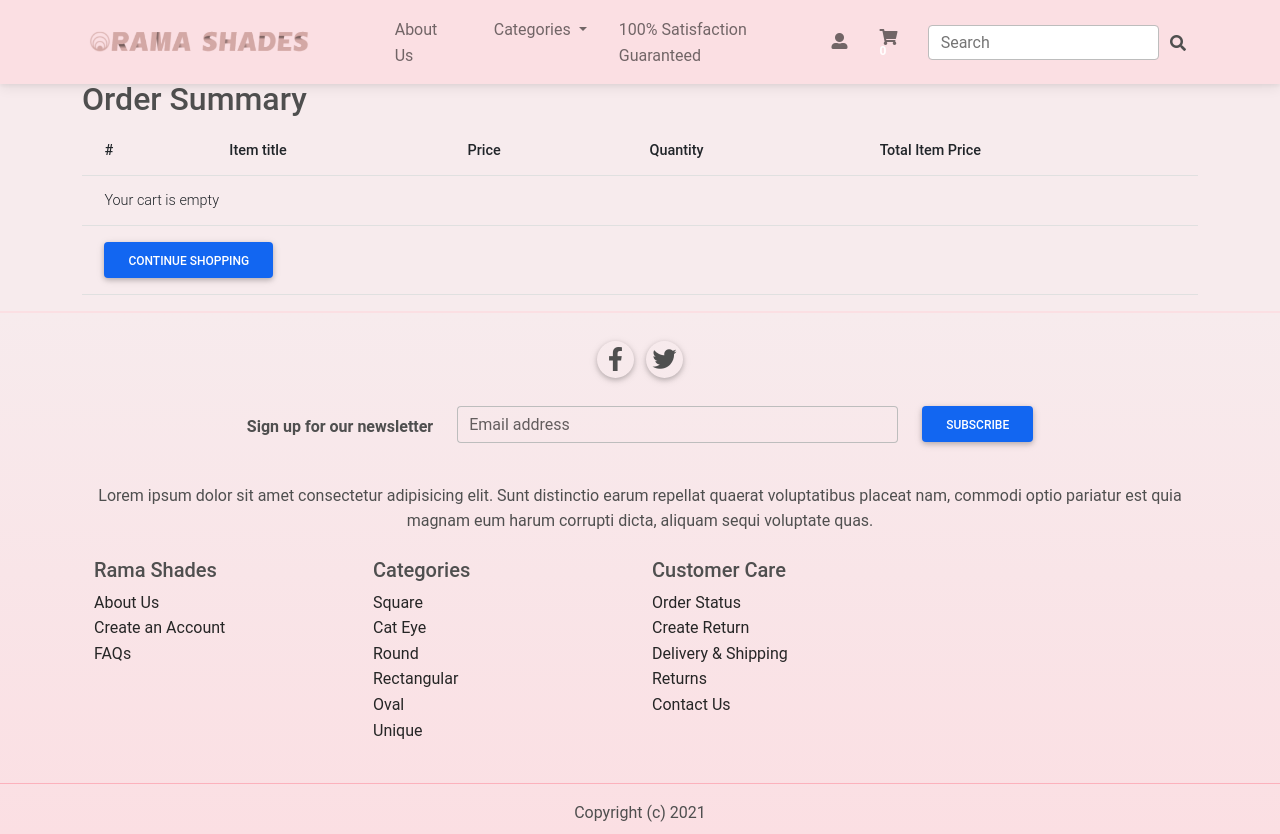
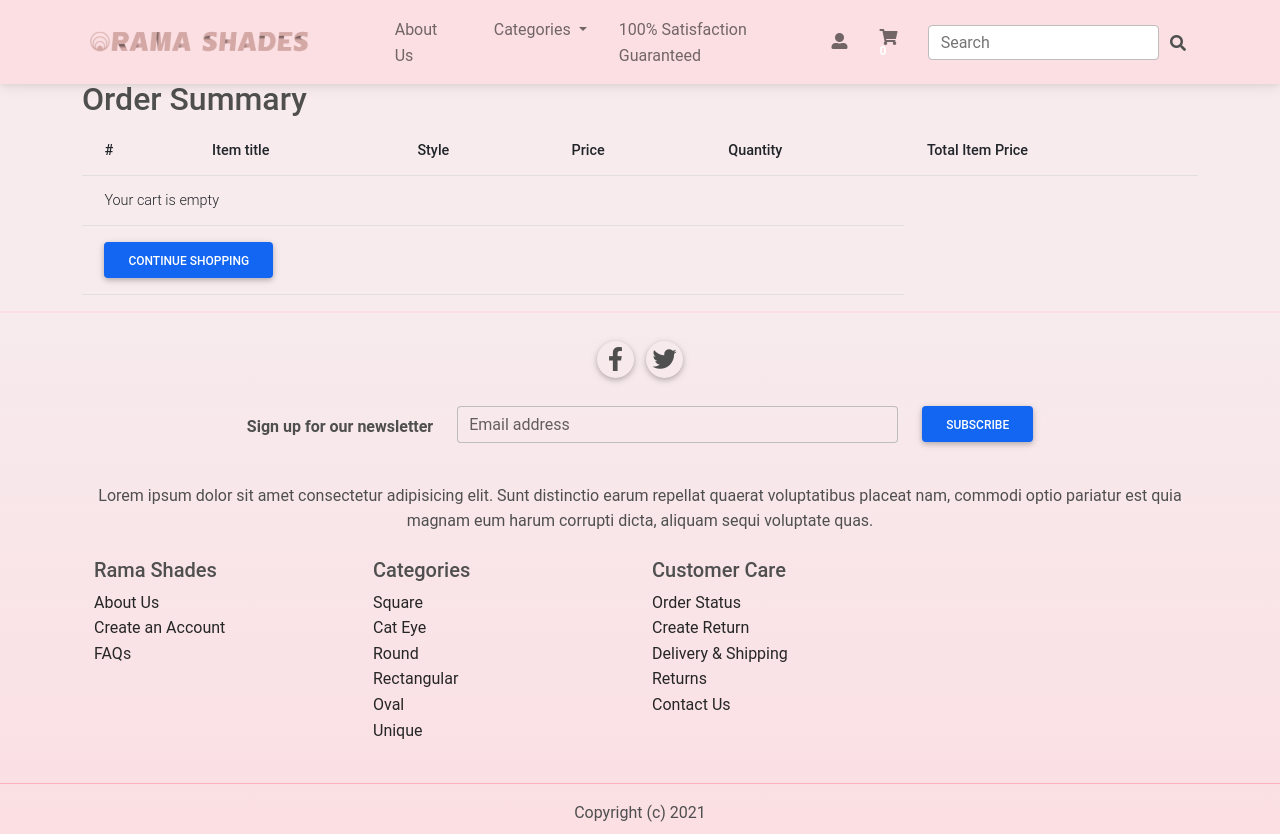
Before and after one commit to neoToad/rama_shades, a Django app: page /order-summary/ in a window 1280 px wide. Run offline with Django 3.2, Linux system fonts and the light colour scheme; the visitor is signed in with stand-in values (Sample User, id 1); data comes from the database, SQL or seed files in the repository; data that the repository does not hold is empty; some libraries are stand-ins or nearby versions.

Commit message:
Back to styles - made it

```diff
--- a/store/models.py
+++ b/store/models.py
@@ -45,6 +45,7 @@ class Item(models.Model):
     image = models.ImageField(upload_to='images/')
     image_hover = models.ImageField(blank=True, null=True, upload_to='images/')
     item_id = models.IntegerField(null=True)
+    default_style = models.CharField(max_length=50, null=True)
 
     def __str__(self):
         return self.title
@@ -84,10 +85,11 @@ class OrderItem(models.Model):
                              on_delete=models.CASCADE)
     ordered = models.BooleanField(default=False)
     item = models.ForeignKey(Item, on_delete=models.CASCADE)
+    style = models.CharField(max_length=50, null=True)
     quantity = models.IntegerField(default=1)
 
     def __str__(self):
-        return f"{self.quantity} of {self.item.title}"
+        return f"{self.quantity} of {self.item.title}-{self.style}"
 
     def get_total_item_price(self):
         return self.quantity * self.item.price
--- a/store/static/js/cart.js
+++ b/store/static/js/cart.js
@@ -5,14 +5,16 @@ for (var i = 0; i < updateBtns.length; i++){
     updateBtns[i].addEventListener('click', function(){
         var productId = this.dataset.product
         var action = this.dataset.action
+        var style = this.dataset.style
         console.log('productId:', productId, 'action:', action,)
 
         console.log('USER:', user)
+        console.log('STYLE:', style)
 
         if(user == 'AnonymousUser'){
             addCookieItem(productId, action)
         }else{
-            updateUserOrder(productId, action)
+            updateUserOrder(productId, style, action)
         }
     })
 }
@@ -41,7 +43,7 @@ function addCookieItem(productId, action){
     location.reload()
 }
 
-function updateUserOrder(productId, action){
+function updateUserOrder(productId, style, action){
     console.log('User is logged in, sending data..')
 
     var url = '/update_item/'
@@ -52,7 +54,7 @@ function updateUserOrder(productId, action){
             'Content-Type':'application/json',
             'X-CSRFToken': csrftoken,
         },
-        body:JSON.stringify({'productId': productId, 'action': action})
+        body:JSON.stringify({'productId': productId, 'style': style,'action': action})
     })
 
     .then((response) =>{
--- a/store/templates/store/order_summary.html
+++ b/store/templates/store/order_summary.html
@@ -11,6 +11,7 @@
         <tr>
             <th scope="col">#</th>
             <th scope="col">Item title</th>
+            <th scope="col">Style</th>
             <th scope="col">Price</th>
             <th scope="col">Quantity</th>
             <th scope="col">Total Item Price</th>
@@ -22,6 +23,7 @@
             <th scope="row">{{ forloop.counter }}</th>
 
             <td>{{ order_item.item.title }}</td>
+            <td>{{ order_item.style }}</td>
 
             <td>
                 <span class="mr-1">
--- a/store/views.py
+++ b/store/views.py
@@ -710,6 +710,7 @@ def update_item(request):
     data = json.loads(request.body)
     product_id = data['productId']
     action = data['action']
+    style = data['style']
 
     print('Action:', action)
     print('productId:', product_id)
@@ -718,6 +719,7 @@ def update_item(request):
     order_item, created = OrderItem.objects.get_or_create(
         item=product,
         user=request.user,
+        style=style,
         ordered=False
     )
 
```
Also changed, not shown: store/templates/store/product.html (+8 -10 lines).
